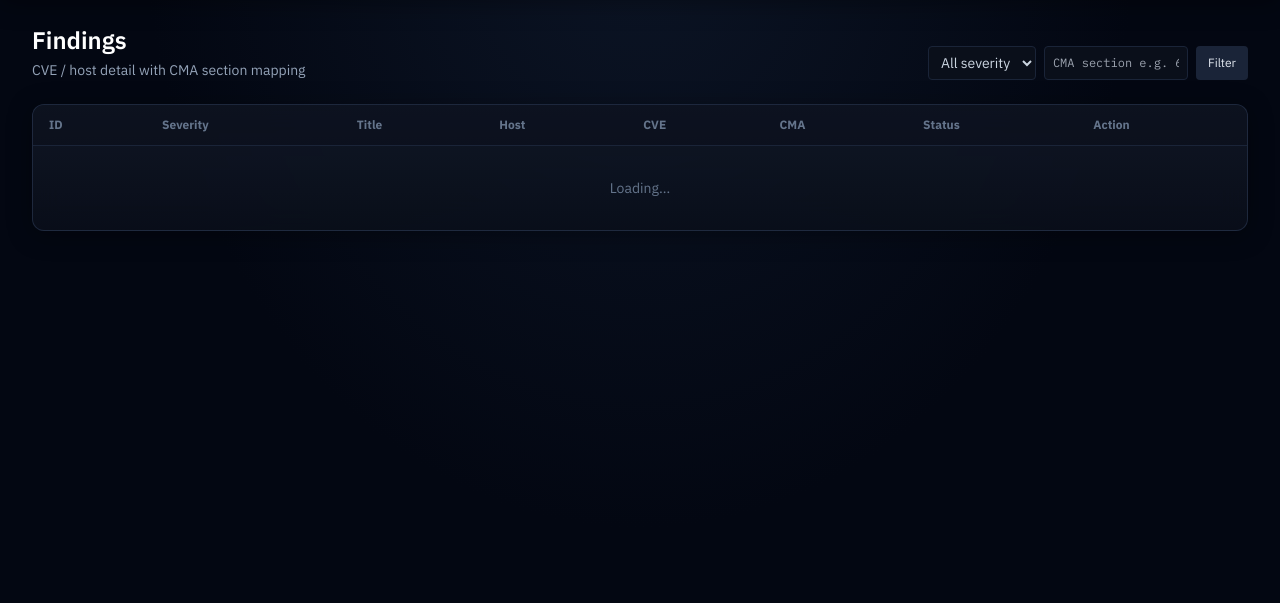
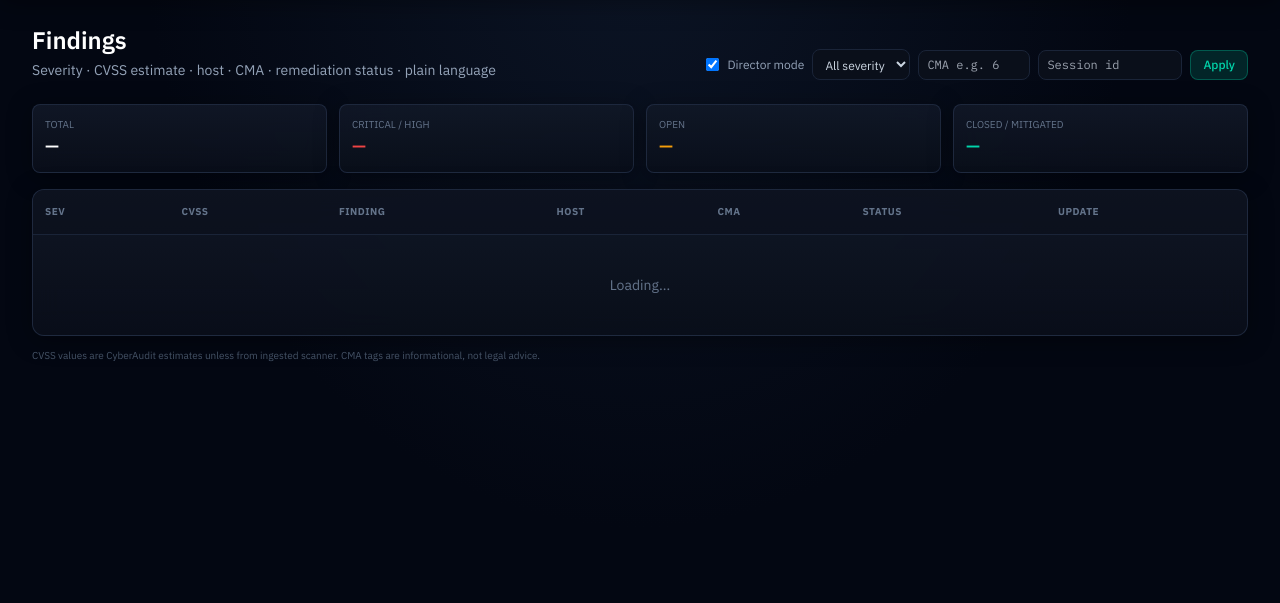
Before and after one commit to trintechdigitaldefense/cyberaudit-dashboard, a Python web app: template templates/findings.html in a window 1280 px wide. Shown: the part 94-697 px from the top of the page. Run offline with Jinja, Linux system fonts and the light colour scheme; the template is opened without the code that fills it, so the values that code supplies are empty; some libraries are stand-ins or nearby versions.

Commit message:
ui: findings with director mode+CVSS+lifecycle; reports archive panel

```diff
--- a/templates/findings.html
+++ b/templates/findings.html
@@ -1,91 +1,76 @@
 {% extends "base.html" %}
 {% block title %}Findings{% endblock %}
-
 {% block content %}
-<div class="mb-6 flex flex-col sm:flex-row sm:items-end justify-between gap-3">
+<div class="mb-6 flex flex-col lg:flex-row lg:items-end justify-between gap-3">
   <div>
     <h1 class="text-2xl font-semibold text-white">Findings</h1>
-    <p class="text-sm text-slate-400 mt-1">CVE / host detail with CMA section mapping</p>
+    <p class="text-sm text-slate-400 mt-1">Severity · CVSS estimate · host · CMA · remediation status · plain language</p>
   </div>
-  <div class="flex flex-wrap gap-2 text-sm">
-    <select id="f-sev" class="rounded bg-cyber-900 border border-cyber-700 px-2 py-1.5 text-slate-300">
+  <div class="flex flex-wrap items-center gap-2 text-sm">
+    <label class="flex items-center gap-2 text-xs text-slate-400 cursor-pointer select-none">
+      <input type="checkbox" id="f-director" class="rounded border-cyber-600 bg-cyber-900 text-cyber-accent" checked>
+      Director mode
+    </label>
+    <select id="f-sev" class="rounded-lg bg-cyber-900 border border-cyber-700 px-2 py-1.5 text-slate-300 text-xs">
       <option value="">All severity</option>
       <option>critical</option><option>high</option><option>medium</option><option>low</option>
     </select>
-    <input id="f-cma" placeholder="CMA section e.g. 6" class="rounded bg-cyber-900 border border-cyber-700 px-2 py-1.5 w-36 text-slate-300 font-mono text-xs">
-    <button id="f-reload" class="px-3 py-1.5 rounded bg-cyber-700 hover:bg-cyber-600 text-xs">Filter</button>
+    <input id="f-cma" placeholder="CMA e.g. 6" class="rounded-lg bg-cyber-900 border border-cyber-700 px-2 py-1.5 w-28 text-slate-300 font-mono text-xs">
+    <input id="f-session" placeholder="Session id" class="rounded-lg bg-cyber-900 border border-cyber-700 px-2 py-1.5 w-36 text-slate-300 font-mono text-xs">
+    <button id="f-reload" class="px-3 py-1.5 rounded-lg bg-cyber-accent/15 text-cyber-accent border border-cyber-accent/30 text-xs font-medium hover:bg-cyber-accent/25">Apply</button>
   </div>
 </div>
-
-<div class="glass rounded-xl overflow-hidden">
-  <table class="w-full text-sm">
-    <thead>
-      <tr class="text-left text-xs text-slate-500 border-b border-cyber-700 bg-cyber-900/50">
-        <th class="px-4 py-3">ID</th>
-        <th class="px-4 py-3">Severity</th>
-        <th class="px-4 py-3">Title</th>
-        <th class="px-4 py-3">Host</th>
-        <th class="px-4 py-3">CVE</th>
-        <th class="px-4 py-3">CMA</th>
-        <th class="px-4 py-3">Status</th>
-        <th class="px-4 py-3">Action</th>
-      </tr>
-    </thead>
-    <tbody id="findings-body" class="divide-y divide-cyber-800">
-      <tr><td colspan="8" class="px-4 py-8 text-center text-slate-500">Loading…</td></tr>
-    </tbody>
-  </table>
+<div class="grid grid-cols-2 md:grid-cols-4 gap-3 mb-4" id="f-kpis">
+  <div class="glass rounded-lg p-3"><div class="text-[10px] text-slate-500 uppercase">Total</div><div class="text-lg text-white font-semibold" id="fk-total">—</div></div>
+  <div class="glass rounded-lg p-3"><div class="text-[10px] text-slate-500 uppercase">Critical / High</div><div class="text-lg text-cyber-danger font-semibold" id="fk-high">—</div></div>
+  <div class="glass rounded-lg p-3"><div class="text-[10px] text-slate-500 uppercase">Open</div><div class="text-lg text-cyber-warn font-semibold" id="fk-open">—</div></div>
+  <div class="glass rounded-lg p-3"><div class="text-[10px] text-slate-500 uppercase">Closed / mitigated</div><div class="text-lg text-cyber-accent font-semibold" id="fk-closed">—</div></div>
 </div>
+<div class="glass rounded-xl overflow-hidden"><div class="overflow-x-auto">
+<table class="w-full text-sm min-w-[900px]">
+<thead><tr class="text-left text-[10px] uppercase tracking-wider text-slate-500 border-b border-cyber-700 bg-cyber-900/50">
+<th class="px-3 py-3">Sev</th><th class="px-3 py-3">CVSS</th><th class="px-3 py-3">Finding</th><th class="px-3 py-3">Host</th><th class="px-3 py-3">CMA</th><th class="px-3 py-3">Status</th><th class="px-3 py-3">Update</th>
+</tr></thead>
+<tbody id="findings-body" class="divide-y divide-cyber-800"><tr><td colspan="7" class="px-4 py-10 text-center text-slate-500">Loading…</td></tr></tbody>
+</table></div></div>
+<p class="text-[10px] text-slate-600 mt-3">CVSS values are CyberAudit estimates unless from ingested scanner. CMA tags are informational, not legal advice.</p>
 {% endblock %}
-
 {% block scripts %}
 <script>
+function esc(s){return String(s??'').replace(/[&<>"']/g,c=>({'&':'&amp;','<':'&lt;','>':'&gt;','"':'&quot;',"'":'&#39;'}[c]));}
 async function loadFindings() {
-  const sev = document.getElementById('f-sev').value;
-  const cma = document.getElementById('f-cma').value.trim();
-  const q = new URLSearchParams();
-  if (sev) q.set('severity', sev);
-  if (cma) q.set('cma_section', cma);
-  const res = await fetch('/api/findings?' + q.toString());
-  const rows = await res.json();
-  const body = document.getElementById('findings-body');
-  if (!rows.length) {
-    body.innerHTML = '<tr><td colspan="8" class="px-4 py-8 text-center text-slate-500">No findings</td></tr>';
-    return;
-  }
-  body.innerHTML = rows.map(f => {
-    const sevClass = 'sev-' + (f.severity || 'info');
-    return `<tr class="hover:bg-cyber-800/30">
-      <td class="px-4 py-2.5 font-mono text-xs text-slate-500">${f.id}</td>
-      <td class="px-4 py-2.5"><span class="${sevClass} uppercase text-xs font-medium">${f.severity}</span></td>
-      <td class="px-4 py-2.5 text-slate-200">${f.title || ''}</td>
-      <td class="px-4 py-2.5 font-mono text-xs">${f.host || ''}${f.port ? ':'+f.port : ''}</td>
-      <td class="px-4 py-2.5 font-mono text-xs text-cyber-accent">${f.cve || '—'}</td>
-      <td class="px-4 py-2.5 text-xs">${f.cma_section || '—'}</td>
-      <td class="px-4 py-2.5 text-xs">${f.status || 'open'}</td>
-      <td class="px-4 py-2.5">
-        <select data-id="${f.id}" class="finding-status rounded bg-cyber-900 border border-cyber-700 text-xs px-1 py-1">
-          <option ${f.status==='open'?'selected':''}>open</option>
-          <option ${f.status==='mitigated'?'selected':''}>mitigated</option>
-          <option ${f.status==='accepted'?'selected':''}>accepted</option>
-          <option ${f.status==='false_positive'?'selected':''}>false_positive</option>
-        </select>
-      </td>
-    </tr>`;
-  }).join('');
-  document.querySelectorAll('.finding-status').forEach(el => {
-    el.addEventListener('change', async () => {
-      const id = el.getAttribute('data-id');
-      const res = await fetch('/api/findings/' + id + '/status', {
-        method: 'POST',
-        headers: {'Content-Type': 'application/json'},
-        body: JSON.stringify({status: el.value})
-      });
-      if (res.status === 403) alert('Operator role required');
-    });
-  });
+  const sev=document.getElementById('f-sev').value, cma=document.getElementById('f-cma').value.trim(), sid=document.getElementById('f-session').value.trim(), director=document.getElementById('f-director').checked;
+  const q=new URLSearchParams(); if(sev)q.set('severity',sev); if(cma)q.set('cma_section',cma); if(sid)q.set('session_id',sid); q.set('limit','300');
+  const rows=await (await fetch('/api/findings?'+q,{credentials:'same-origin'})).json();
+  const body=document.getElementById('findings-body');
+  if(!Array.isArray(rows)||!rows.length){body.innerHTML='<tr><td colspan="7" class="px-4 py-10 text-center text-slate-500">No findings match filters</td></tr>';
+    ['fk-total','fk-high','fk-open','fk-closed'].forEach(id=>document.getElementById(id).textContent='0'); return;}
+  document.getElementById('fk-total').textContent=rows.length;
+  document.getElementById('fk-high').textContent=rows.filter(f=>['high','critical'].includes((f.severity||'').toLowerCase())).length;
+  document.getElementById('fk-open').textContent=rows.filter(f=>!f.status||f.status==='open'||f.status==='new').length;
+  document.getElementById('fk-closed').textContent=rows.filter(f=>['mitigated','closed','accepted','false_positive'].includes((f.status||'').toLowerCase())).length;
+  body.innerHTML=rows.map(f=>{
+    const sevClass='sev-'+(f.severity||'info'); let title=f.title||'', extra='';
+    if(director&&f.plain){try{const p=typeof f.plain==='string'?JSON.parse(f.plain):f.plain; if(p.what)title=p.what; if(p.do_this_week)extra=`<div class="text-[11px] text-cyber-accent/90 mt-1">This week: ${esc(p.do_this_week)}</div>`; if(p.happen)extra+=`<div class="text-[11px] text-slate-500">If exploited: ${esc(p.happen)}</div>`;}catch(e){}}
+    const cvss=f.cvss_base_score!=null?Number(f.cvss_base_score).toFixed(1):'—'; const st=f.status||'open';
+    return `<tr class="hover:bg-cyber-800/30 align-top"><td class="px-3 py-3"><span class="${sevClass} uppercase text-xs font-medium">${esc(f.severity)}</span></td>
+      <td class="px-3 py-3 font-mono text-xs">${cvss}<div class="text-[10px] text-slate-600">${esc(f.cvss_severity||'')}</div></td>
+      <td class="px-3 py-3 text-slate-200 max-w-md"><div class="font-medium">${esc(title)}</div>${extra}${f.cve?`<div class="text-[10px] font-mono text-cyber-accent mt-1">${esc(f.cve)}</div>`:''}</td>
+      <td class="px-3 py-3 font-mono text-xs text-slate-400">${esc(f.host||'')}${f.port?':'+esc(f.port):''}</td>
+      <td class="px-3 py-3 text-xs">${esc(f.cma_section||'—')}</td>
+      <td class="px-3 py-3 text-xs"><span class="px-2 py-0.5 rounded bg-cyber-800">${esc(st)}</span></td>
+      <td class="px-3 py-3"><select data-id="${f.id}" class="finding-status rounded-lg bg-cyber-900 border border-cyber-700 text-xs px-1.5 py-1">
+        <option ${st==='open'?'selected':''}>open</option><option ${st==='in_remediation'?'selected':''}>in_remediation</option>
+        <option ${st==='mitigated'?'selected':''}>mitigated</option><option ${st==='closed'?'selected':''}>closed</option>
+        <option ${st==='accepted'?'selected':''}>accepted</option><option ${st==='false_positive'?'selected':''}>false_positive</option>
+      </select></td></tr>`;}).join('');
+  document.querySelectorAll('.finding-status').forEach(el=>el.addEventListener('change',async()=>{
+    const res=await fetch('/api/findings/'+el.getAttribute('data-id')+'/status',{method:'POST',credentials:'same-origin',headers:{'Content-Type':'application/json'},body:JSON.stringify({status:el.value})});
+    if(res.status===403)alert('Operator role required'); else if(res.ok)loadFindings();
+  }));
 }
-document.getElementById('f-reload').addEventListener('click', loadFindings);
+document.getElementById('f-reload').addEventListener('click',loadFindings);
+document.getElementById('f-director').addEventListener('change',loadFindings);
 loadFindings();
 </script>
 {% endblock %}
```
Also changed, not shown: templates/reports.html (+56 -50 lines).
